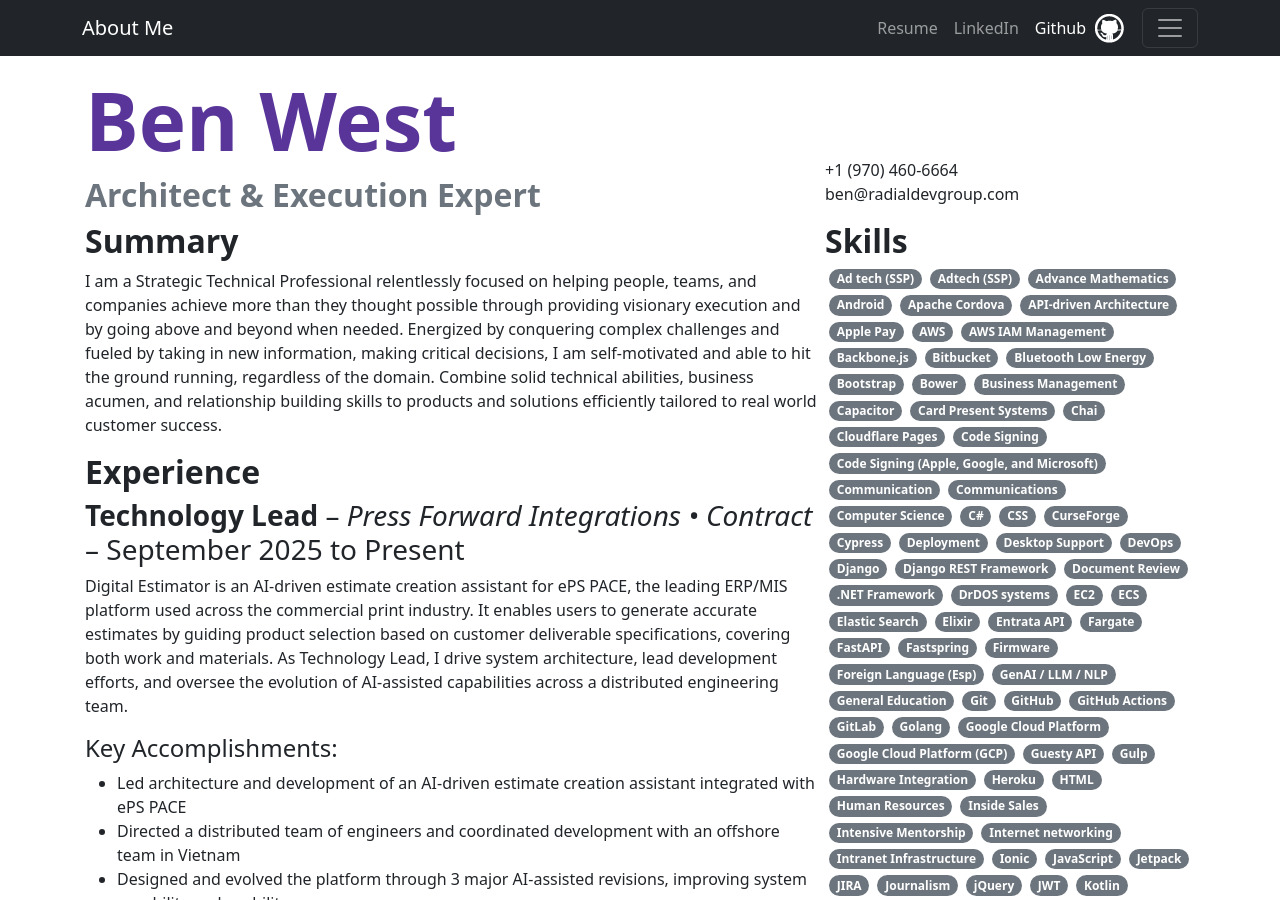
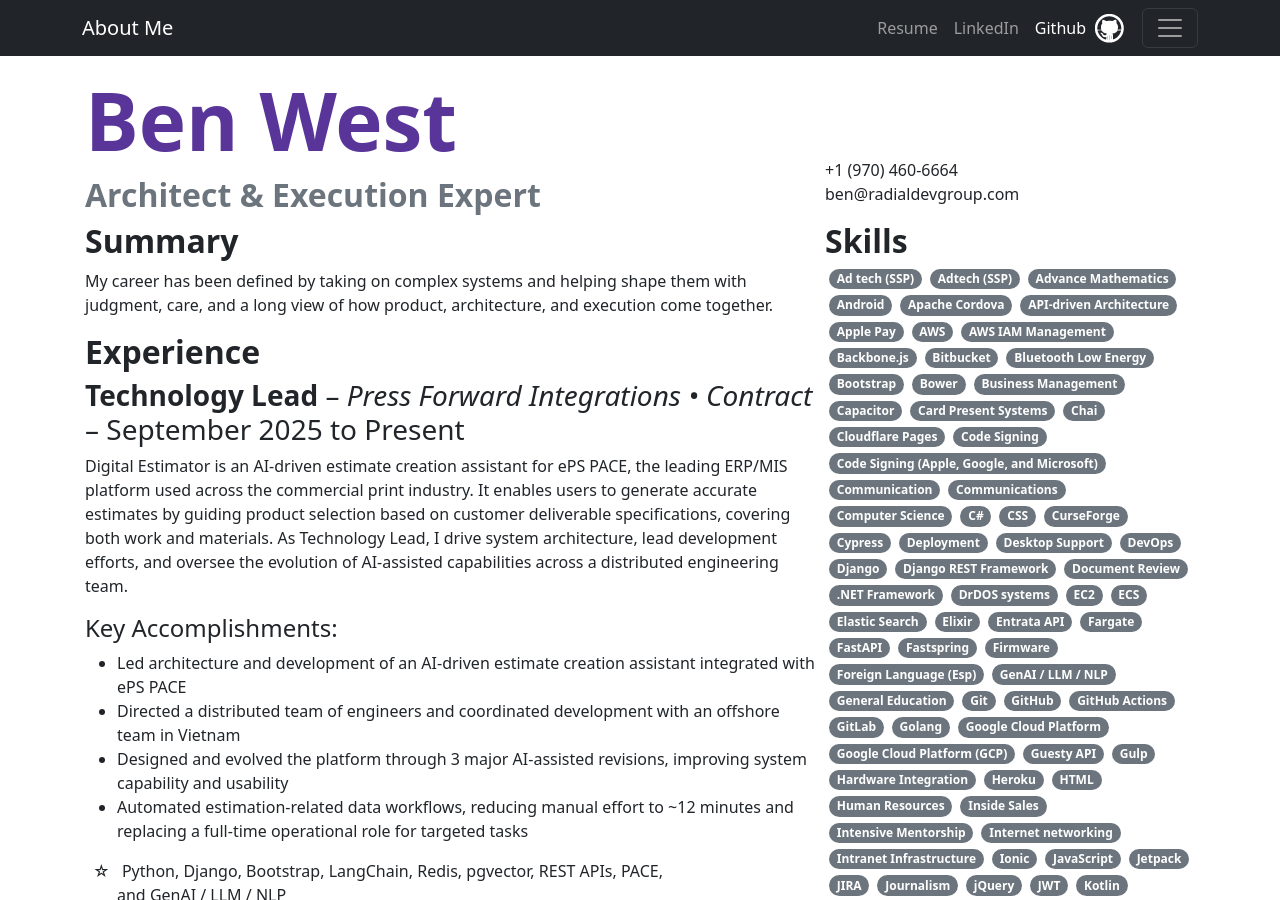
Before and after one commit to mrgenixus/mrgenixus.github.com, a Jekyll site: the page built from resume.html, in a window 1280 px wide and 900 px high. Built offline with Jekyll 4.4.1, drawn with Linux system fonts in a browser that asks for light colours.

Commit message:
Update resume summary

```diff
--- a/resume.html
+++ b/resume.html
@@ -34,7 +34,7 @@
     <div class="col-12 col-md-8 pe-2">
       <h2 id="summary">Summary</h2>
       <p>
-        I am a Strategic Technical Professional relentlessly focused on helping people, teams, and companies achieve more than they thought possible through providing visionary execution and by going above and beyond when needed. Energized by conquering complex challenges and fueled by taking in new information, making critical decisions, I am self-motivated and able to hit the ground running, regardless of the domain. Combine solid technical abilities, business acumen, and relationship building skills to products and solutions efficiently tailored to real world customer success.
+        My career has been defined by taking on complex systems and helping shape them with judgment, care, and a long view of how product, architecture, and execution come together.
       </p>
       <div id="experience-anchor">
         <h2 id="experience">Experience</h2>
```
